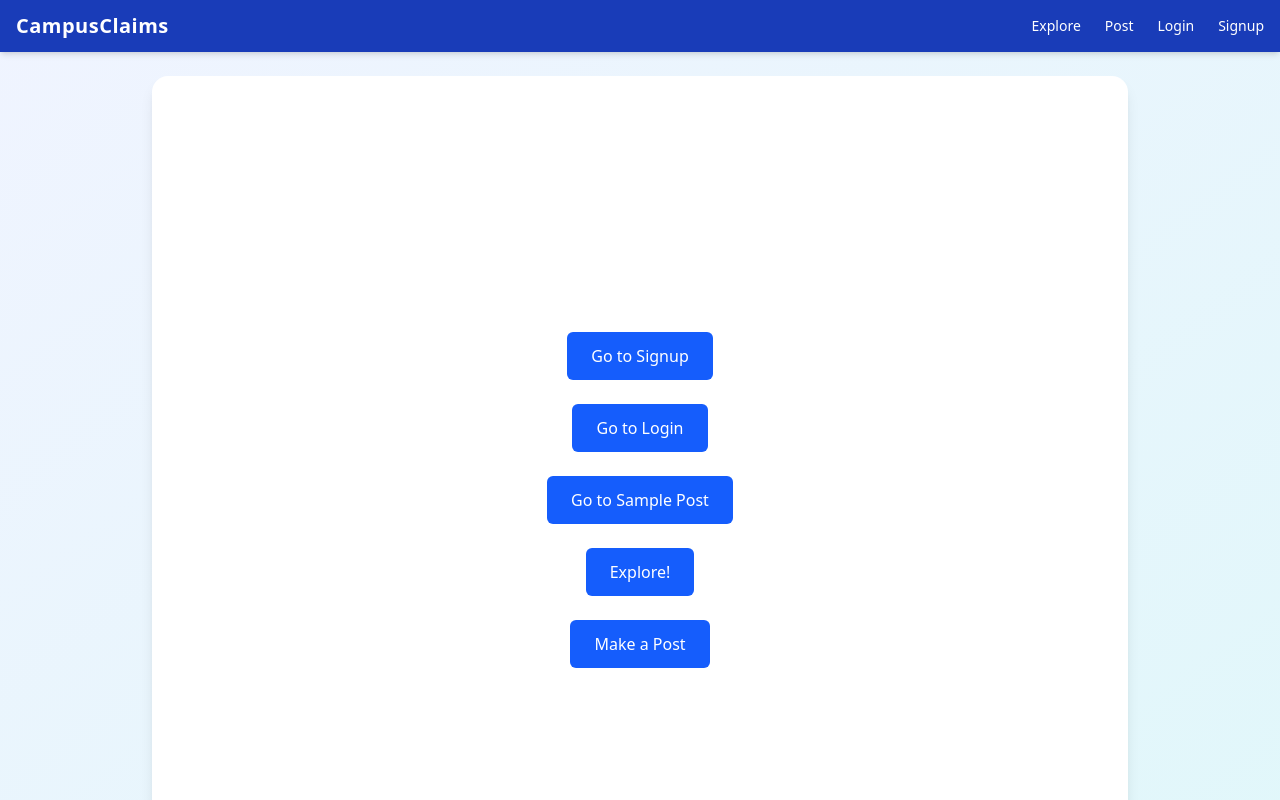
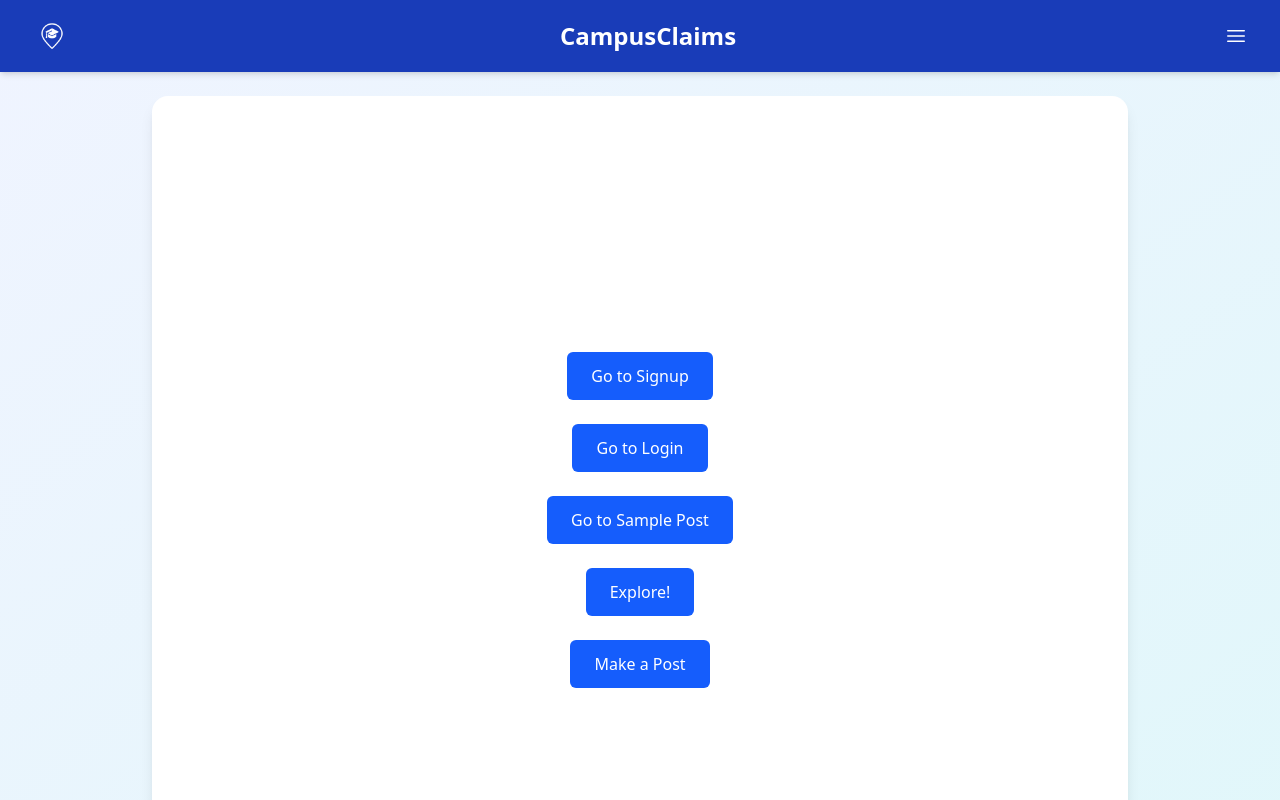
Before and after one commit to Hyneeb/CampusClaims, a Next.js app: page / in a window 1280 px wide. Shown: the top 800 px of the page. Built offline with nearby package versions, Linux system fonts and the light colour scheme; no server answers.

Commit message:
navbar changes

```diff
--- /dev/null
+++ b/src/components/Map.tsx
@@ -0,0 +1,87 @@
+'use client';
+
+import { GoogleMap, Marker, useLoadScript } from '@react-google-maps/api';
+import { useEffect, useRef } from 'react';
+
+type Item = {
+    id: string;
+    lat: number;
+    lng: number;
+};
+
+type Props = {
+    campus: string;
+    lostItems: Item[];
+    foundItems: Item[];
+};
+
+const boundsBySchool: Record<string, google.maps.LatLngBoundsLiteral> = {
+    TMU: {
+      north: 43.659,
+      south: 43.654,
+      east: -79.377,
+      west: -79.384,
+    },
+    UTM: {
+      north: 43.665,
+      south: 43.660,
+      east: -79.390,
+      west: -79.400,
+    }
+  };
+
+  const containerStyle = {
+    width: '100%',
+    height: '500px',
+  };
+
+  export default function Map({ campus, lostItems, foundItems }: Props) {
+    const { isLoaded } = useLoadScript({
+      googleMapsApiKey: process.env.NEXT_PUBLIC_GOOGLE_MAPS_API_KEY!
+    });
+
+    const mapRef = useRef<google.maps.Map | null>(null);
+
+    const onLoad = (map: google.maps.Map) => {
+      mapRef.current = map;
+      const bounds = boundsBySchool[campus];
+      map.fitBounds(bounds);
+    };
+
+    if (!isLoaded) return <p>Loading map...</p>;
+
+    return (
+      <GoogleMap
+        onLoad={onLoad}
+        mapContainerStyle={containerStyle}
+        options={{
+          tilt: 0,
+          heading: 0,
+          disableDefaultUI: true,
+          zoomControl: true,
+          restriction: {
+            latLngBounds: boundsBySchool[campus],
+            strictBounds: true
+          }
+        }}
+      >
+        {/* Lost Items - Blue Pins */}
+        {lostItems.map((item) => (
+          <Marker
+            key={item.id}
+            position={{ lat: item.lat, lng: item.lng }}
+            icon="http://maps.google.com/mapfiles/ms/icons/blue-dot.png"
+          />
+        ))}
+
+        {/* Found Items - Green Pins */}
+        {foundItems.map((item) => (
+          <Marker
+            key={item.id}
+            position={{ lat: item.lat, lng: item.lng }}
+            icon="http://maps.google.com/mapfiles/ms/icons/green-dot.png"
+          />
+        ))}
+      </GoogleMap>
+    );
+  }
--- a/src/components/Navbar.tsx
+++ b/src/components/Navbar.tsx
@@ -3,6 +3,9 @@
 import Link from 'next/link';
 import { useEffect, useState } from 'react';
 import { createClient } from '@/utils/supabase/client';
+import logo from '/public/logo-w.png';
+import { Bars3Icon } from '@heroicons/react/24/outline';
+import Image from 'next/image';
 
 export default function Navbar() {
     const [menuOpen, setMenuOpen] = useState(false);
@@ -18,66 +21,45 @@ export default function Navbar() {
     }, []);
 
     return (
-        <header className="bg-blue-800 text-white shadow-md">
-            <div className="max-w-7xl mx-auto px-4 py-3 flex justify-between items-center">
-                <Link href="/" className="text-xl font-bold tracking-wide">
-                    CampusClaims
+        <>
+            {/* Banner */}
+            <div className="w-full bg-blue-800 text-white text-center font-bold shadow-md py-4 flex items-center justify-between px-4">
+                {/* Left: Location with icon */}
+                <div className="flex items-center gap-2 justify-start pl-4">
+                    <Link href="/">
+                        <Image src={logo} alt="Location symbol" width={40} height={40}/>
                     </Link>
+                </div>
+                <h1 className="text-2xl">CampusClaims</h1>
+                {/* Menu */}
+                <div className="flex items-center gap-2 justify-end pr-4 relative">
+                    <button onClick={() => setMenuOpen(!menuOpen)}>
+                        <Bars3Icon className="h-6 w-6 text-white cursor-pointer" />
+                    </button>
+                </div>
 
-                <button
-                    onClick={() => setMenuOpen(!menuOpen)}
-                    className="sm:hidden focus:outline-none"
-                >
-                    <svg
-                        className="w-6 h-6"
-                        fill="none"
-                        stroke="currentColor"
-                        strokeWidth={2}
-                        viewBox="0 0 24 24"
-                    >
-                        <path strokeLinecap="round" strokeLinejoin="round" d="M4 6h16M4 12h16M4 18h16" />
-                    </svg>
-                </button>
-
-                <nav className="hidden sm:flex gap-6 text-sm">
-                    <Link href="/explore" className="hover:underline">Explore</Link>
-                    <Link href="/create" className="hover:underline">Post</Link>
-                    {isLoggedIn ? (
+                {/* Dropdown menu */}
+                {menuOpen && (
+                    <div className="absolute top-10 right-0 mt-2 w-48 bg-white text-blue-600 rounded shadow-md z-50">
+                        <ul className="flex flex-col">
+                        {!isLoggedIn ? (
                             <>
-                            <Link href="/account" className="hover:underline">Account</Link>
-                            <form action="/auth/signout" method="post">
-                                <button type="submit" className="hover:underline">Logout</button>
-                            </form>
+                            <li className="px-4 py-2 hover:bg-gray-100">
+                                <Link href="/login">Login</Link>
+                            </li>
+                            <li className="px-4 py-2 hover:bg-gray-100">
+                                <Link href="/signup">Sign Up</Link>
+                            </li>
                             </>
                         ) : (
-                        <>
-                            <Link href="/login" className="hover:underline">Login</Link>
-                            <Link href="/signup" className="hover:underline">Signup</Link>
-                        </>
+                            <li className="px-4 py-2 hover:bg-gray-100 cursor-pointer" onClick={() => setIsLoggedIn(false)}>
+                            Logout
+                            </li>
                         )}
-                </nav>
+                        </ul>
                     </div>
-
-            {/* Mobile Dropdown */}
-            {menuOpen && (
-                <div className="sm:hidden px-4 pb-3 bg-blue-700">
-                    <Link href="/explore" className="block py-1">Explore</Link>
-                    <Link href="/create" className="block py-1">Post</Link>
-                    {isLoggedIn ? (
-                        <>
-                            <Link href="/account" className="block py-1">Account</Link>
-                            <form action="/auth/signout" method="post">
-                                <button type="submit" className="block py-1 text-left">Logout</button>
-                            </form>
-                        </>
-                    ) : (
-                        <>
-                            <Link href="/login" className="block py-1">Login</Link>
-                            <Link href="/signup" className="block py-1">Signup</Link>
-                        </>
                 )}
             </div>
-            )}
-        </header>
+        </>
     );
 }
--- /dev/null
+++ b/src/components/SchoolSelector.tsx
@@ -0,0 +1,30 @@
+'use client';
+
+import { useState } from 'react';
+import { ChevronLeftIcon, ChevronRightIcon } from '@heroicons/react/24/solid';
+
+export default function SchoolSelector() {
+    const schools = ['TMU', 'UTM'];
+    const [index, setIndex] = useState(0);
+
+    const prevSchool = () => setIndex((prev) => (prev - 1 + schools.length) % schools.length);
+    const nextSchool = () => setIndex((prev) => (prev + 1) % schools.length);
+
+    return (
+        <div className='flex items-center justify-center gap-14 text-2xl font-bold text-blue-600'>
+            <button
+            onClick={prevSchool}
+            className="bg-blue-500 hover:bg-blue-600 text-white rounded-full w-10 h-10 flex items-center justify-center">
+            <ChevronLeftIcon className="w-5 h-5" />
+            </button>
+
+            <h1>{schools[index]}</h1>
+
+            <button
+            onClick={nextSchool}
+            className="bg-blue-500 hover:bg-blue-600 text-white rounded-full w-10 h-10 flex items-center justify-center">
+            <ChevronRightIcon className="w-5 h-5" />
+            </button>
+        </div>
+    );
+}
```
Also changed, not shown: public/logo-w.png (added). Lines whose indentation alone changed are shown as unchanged.
